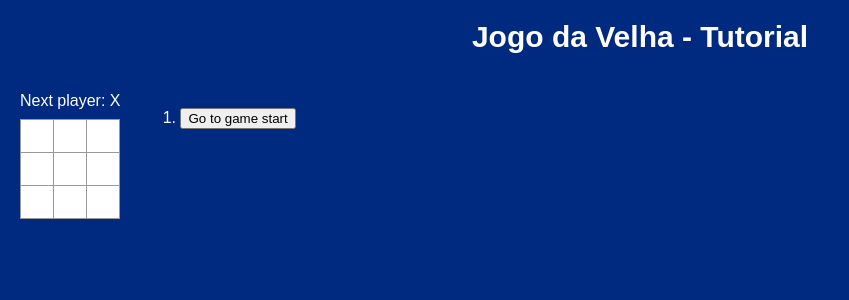
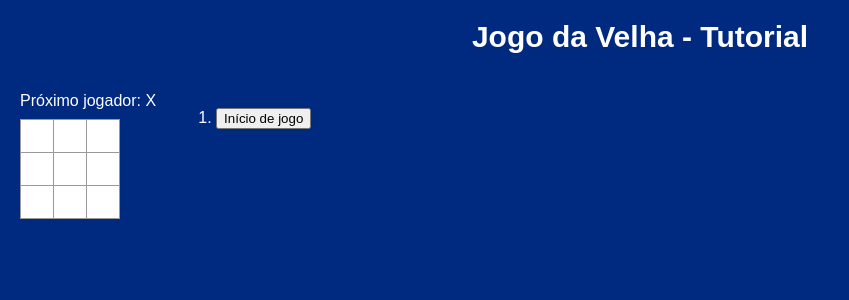
Before and after one commit to Kyotzz/tutorial-js, a React (Create React App) app: page / in a window 1280 px wide. Shown: the top 300 px of the page, without its empty margins (0-849 px from the left). Built offline with nearby package versions, Linux system fonts and the light colour scheme.

Commit message:
Update App.js

```diff
--- a/src/App.js
+++ b/src/App.js
@@ -24,9 +24,9 @@ function Board({ xIsNext, squares, onPlay }) {
   const winner = calculateWinner(squares);
   let status;
   if (winner) {
-    status = "Winner: " + winner;
+    status = "Vencedor: " + winner;
   } else {
-    status = "Next player: " + (xIsNext ? "X" : "O");
+    status = "Próximo jogador: " + (xIsNext ? "X" : "O");
   }
 
   return (
@@ -70,9 +70,9 @@ export default function Game() {
   const moves = history.map((squares, move) => {
     let description;
     if (move > 0) {
-      description = "Go to move #" + move;
+      description = "Voltar ao movimento #" + move;
     } else {
-      description = "Go to game start";
+      description = "Início de jogo";
     }
     return (
       <li key={move}>
```
